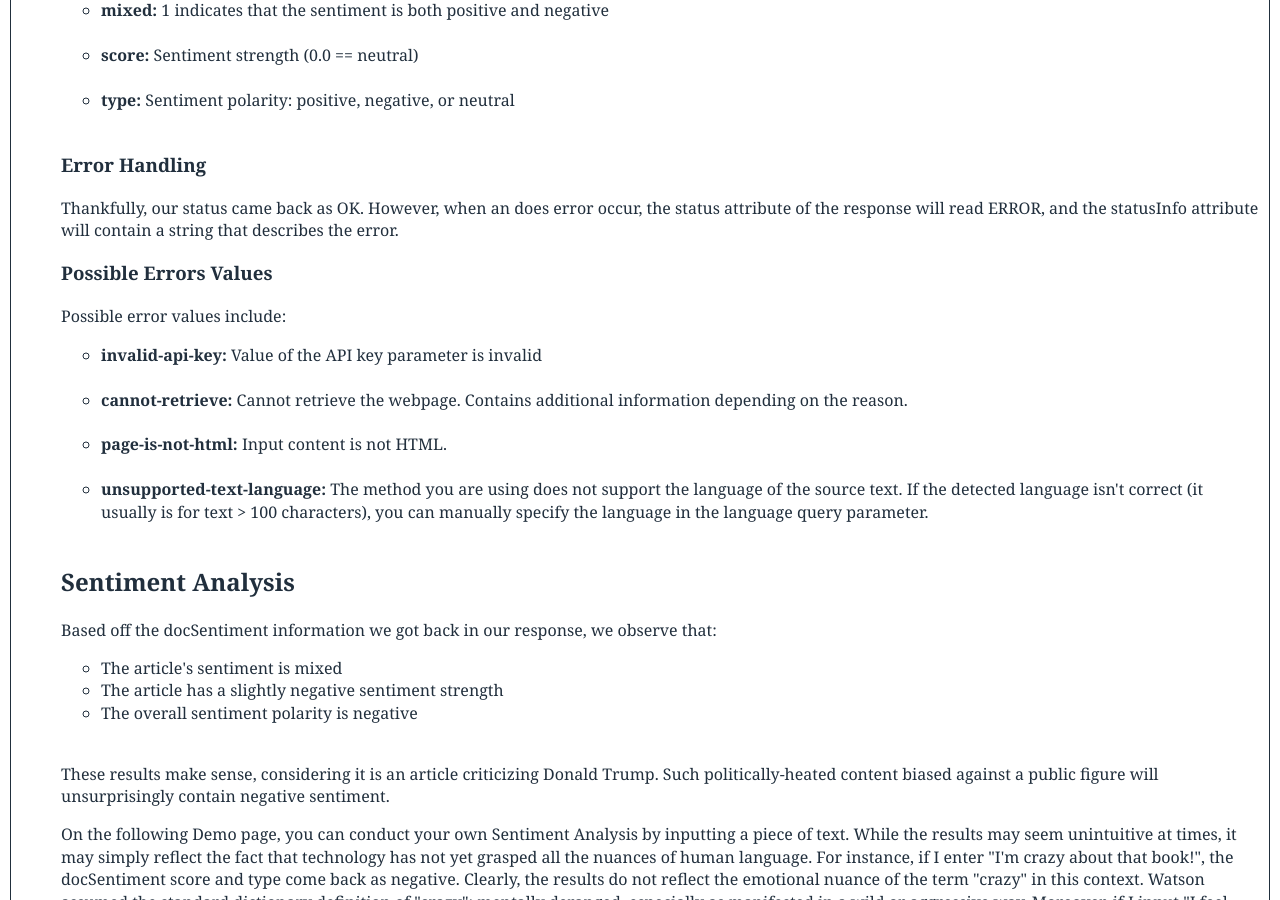
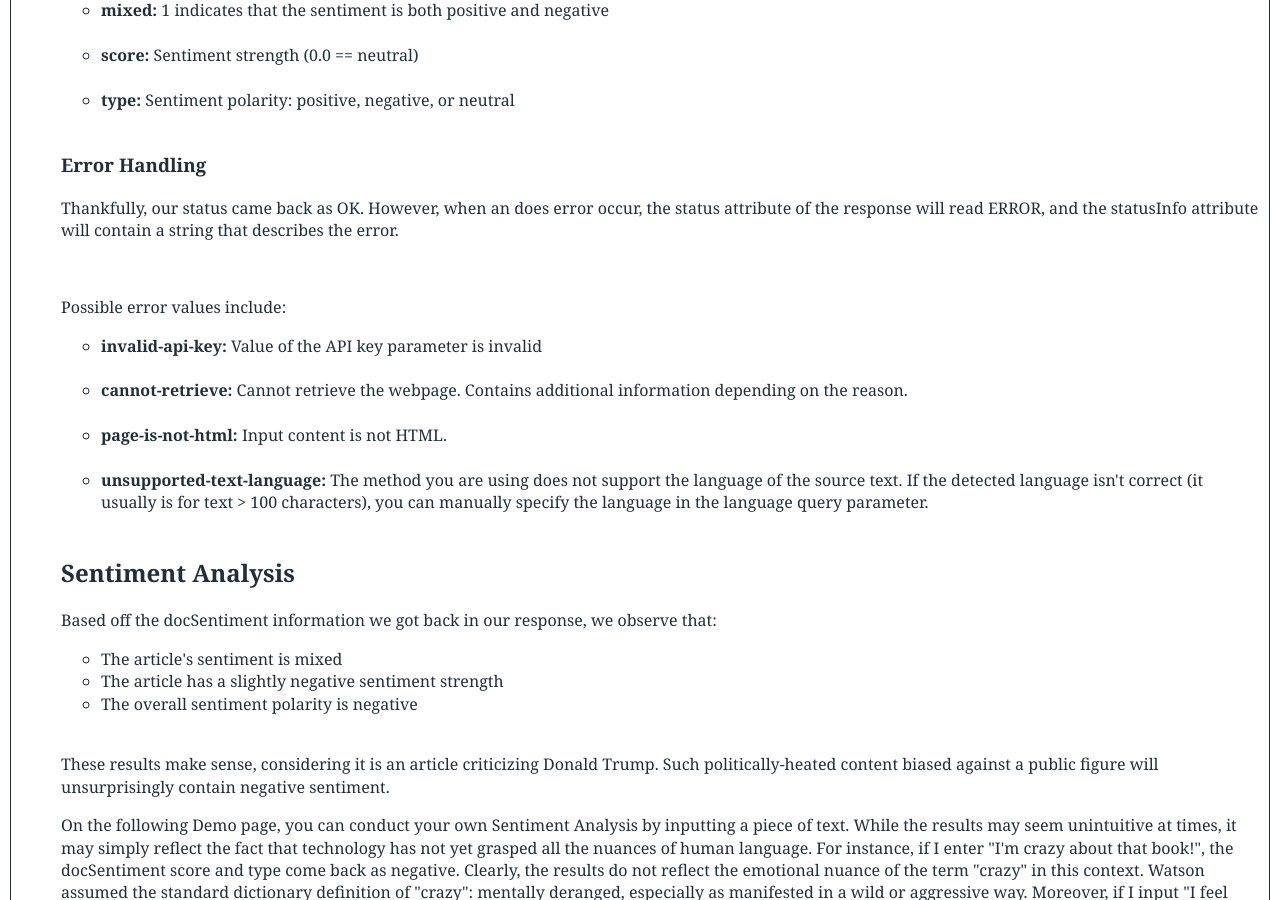
Before and after one commit to lenaz/How-To-Guide, a Jekyll site: the page built from response.html, in a window 1280 px wide and 900 px high, scrolled down 890 px. Built offline with Jekyll 4.4.1, drawn with Linux system fonts in a browser that asks for light colours; Markdown is read by kramdown in place of the engine named in the settings.

Commit message:
Update response.html

```diff
--- a/response.html
+++ b/response.html
@@ -33,7 +33,7 @@ layout: default
 
 <h3>Error Handling</h3>
 <p>Thankfully, our status came back as OK. However, when an does error occur, the status attribute of the response will read ERROR, and the statusInfo attribute will contain a string that describes the error.</p>
-<h3>Possible Errors Values</h3>
+<br>
   <p>Possible error values include:</p>
 <ul>
 <li><strong>invalid-api-key:</strong> Value of the  API key parameter is invalid</li>
```
